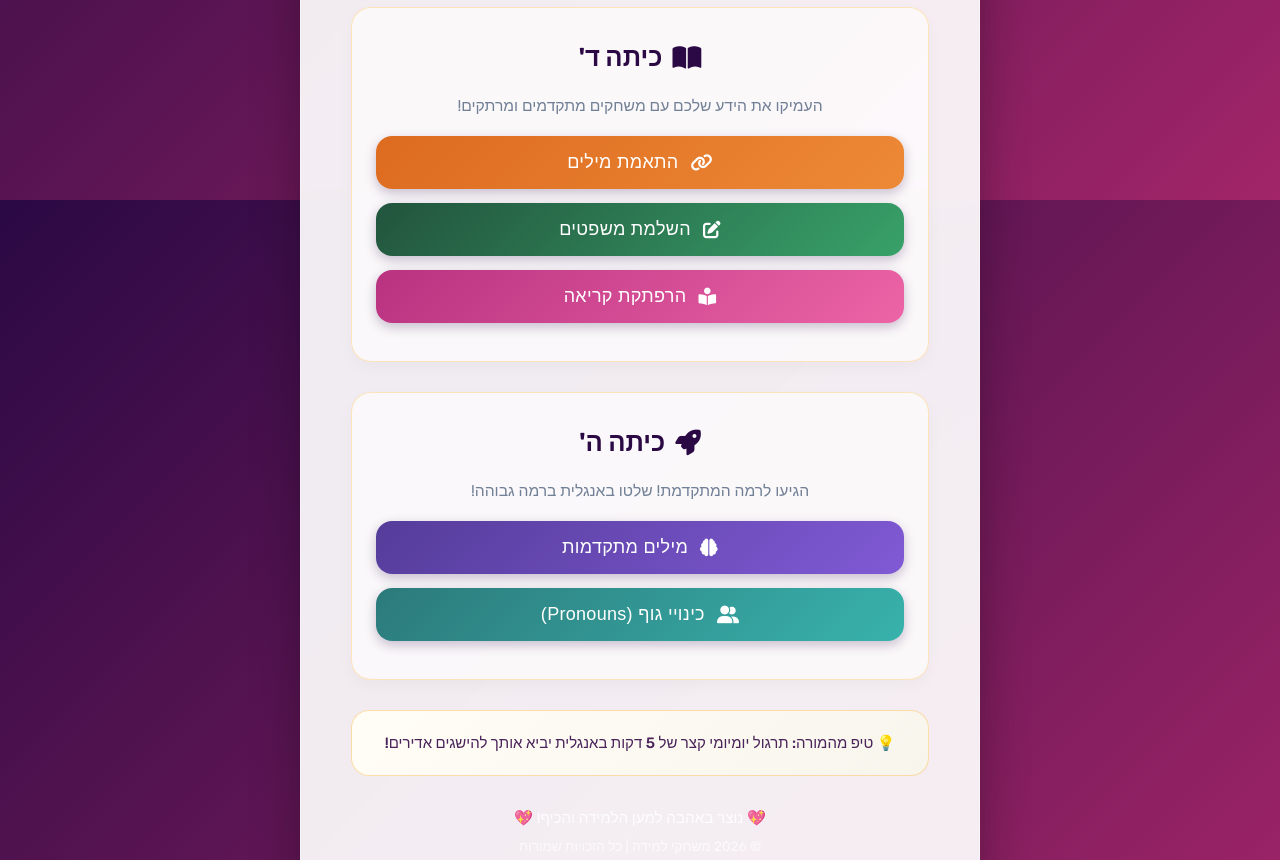
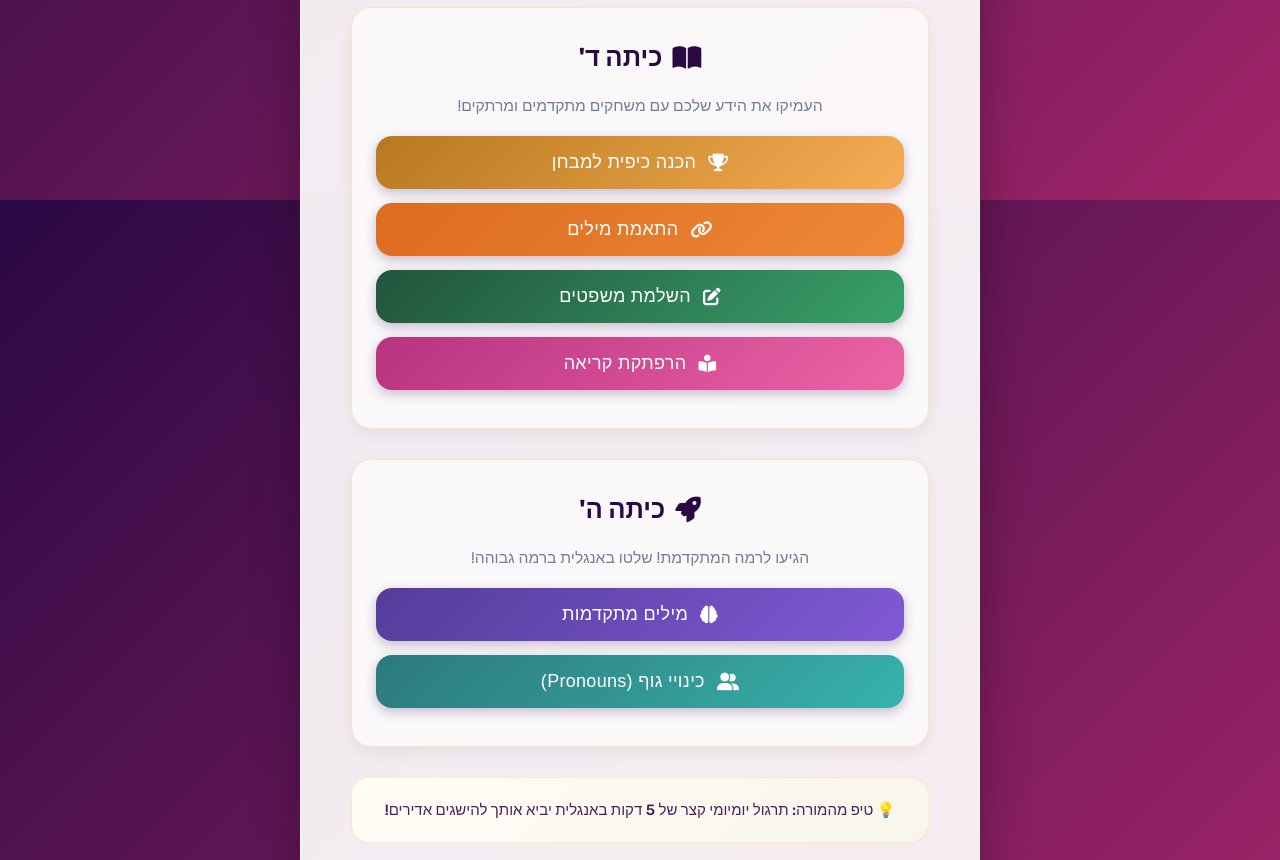
Before and after one commit to peera1/English-Game, a plain HTML site: page index.html in a window 1280 px wide. Shown: the part 1400-2260 px from the top of the page. Drawn offline with nearby package versions, Linux system fonts and the light colour scheme.

Commit message:
הוסף לכיתה ד' באינדקס את הכפתור לכנות הכיפית למבחן

```diff
--- a/index.html
+++ b/index.html
@@ -90,13 +90,14 @@
         .pink { background: linear-gradient(135deg, #B83280, #ED64A6); }
         .deep-purple { background: linear-gradient(135deg, #553C9A, #805AD5); }
         .radiant { background: linear-gradient(135deg, #2A0944, #A12568); }
-        .grade-section { margin-bottom: 30px; padding: 24px; border-radius: 20px; background: rgba(255, 255, 255, 0.65); border: 1px solid rgba(254, 194, 96, 0.4); box-shadow: 0 6px 16px rgba(0,0,0,0.03); transition: all 0.3s ease; }
+        .gold { background: linear-gradient(135deg, #B7791F, #F6AD55); }
+        .grade-section { margin-bottom: 30px; padding: 24px; border-radius: 20px; background: rgba(255, 255, 255, 0.65); border: 1px solid rgba(254, 194, 96, 0.4); box-shadow: 0 6px 16px rgba(0,0,0,0.06); }
         .grade-section:hover { background: rgba(255, 255, 255, 0.85); box-shadow: 0 10px 25px rgba(0, 0, 0, 0.08); border-color: var(--secondary-color); }
         .grade-description { color: #718096; font-size: 0.98rem; margin-bottom: 18px; }
-        .stats-banner { display: grid; grid-template-columns: repeat(3, 1fr); gap: 15px; margin-bottom: 30px; padding: 20px; background: rgba(254, 194, 96, 0.12); border-radius: 20px; border: 1px dashed rgba(254, 194, 96, 0.6); }
+        .stats-banner { display: grid; grid-template-columns: repeat(3, 1fr); gap: 15px; margin-bottom: 30px; padding: 20px; background: rgba(254, 194, 96, 0.12); border-radius: 20px; border: 1px solid rgba(254, 194, 96, 0.3); }
         .stat-number { font-size: 1.8rem; font-weight: 800; color: var(--primary-gradient-start); display: block; }
         .stat-label { font-size: 0.88rem; color: #4A5568; font-weight: 500; }
-        .info-text { background: linear-gradient(135deg, #FFFDF5, #F7F5EC); padding: 20px; border-radius: 18px; margin-top: 25px; color: #4A235A; font-size: 15px; font-weight: 500; border: 1px solid rgba(254, 194, 96, 0.5); }
+        .info-text { background: linear-gradient(135deg, #FFFDF5, #F7F5EC); padding: 20px; border-radius: 18px; margin-top: 25px; color: #4A235A; font-size: 15px; font-weight: 500; border: 1px solid rgba(254, 194, 96, 0.3); }
         footer { margin-top: 30px; color: #ffffff; font-size: 0.95rem; opacity: 0.9; }
         @media (max-width: 600px) {
             .container { padding: 25px 18px; margin: 20px auto; width: 94%; }
@@ -152,6 +153,7 @@
         <div class="grade-section">
             <h2><i class="fas fa-book-open"></i> כיתה ד'</h2>
             <p class="grade-description">העמיקו את הידע שלכם עם משחקים מתקדמים ומרתקים!</p>
+            <button class="button gold" onclick="openLinkWithConfetti('ClassD/100_unit_1.html')"><i class="fas fa-trophy"></i> הכנה כיפית למבחן</button>
             <button class="button coral" onclick="openLinkWithConfetti('ClassD/connect_words_4.html')"><i class="fas fa-link"></i> התאמת מילים</button>
             <button class="button emerald" onclick="openLinkWithConfetti('ClassD/sentence-completion-4.html')"><i class="fas fa-edit"></i> השלמת משפטים</button>
             <button class="button pink" onclick="openLinkWithConfetti('ClassD/StoryTelling.html')"><i class="fas fa-book-reader"></i> הרפתקת קריאה</button>
```
